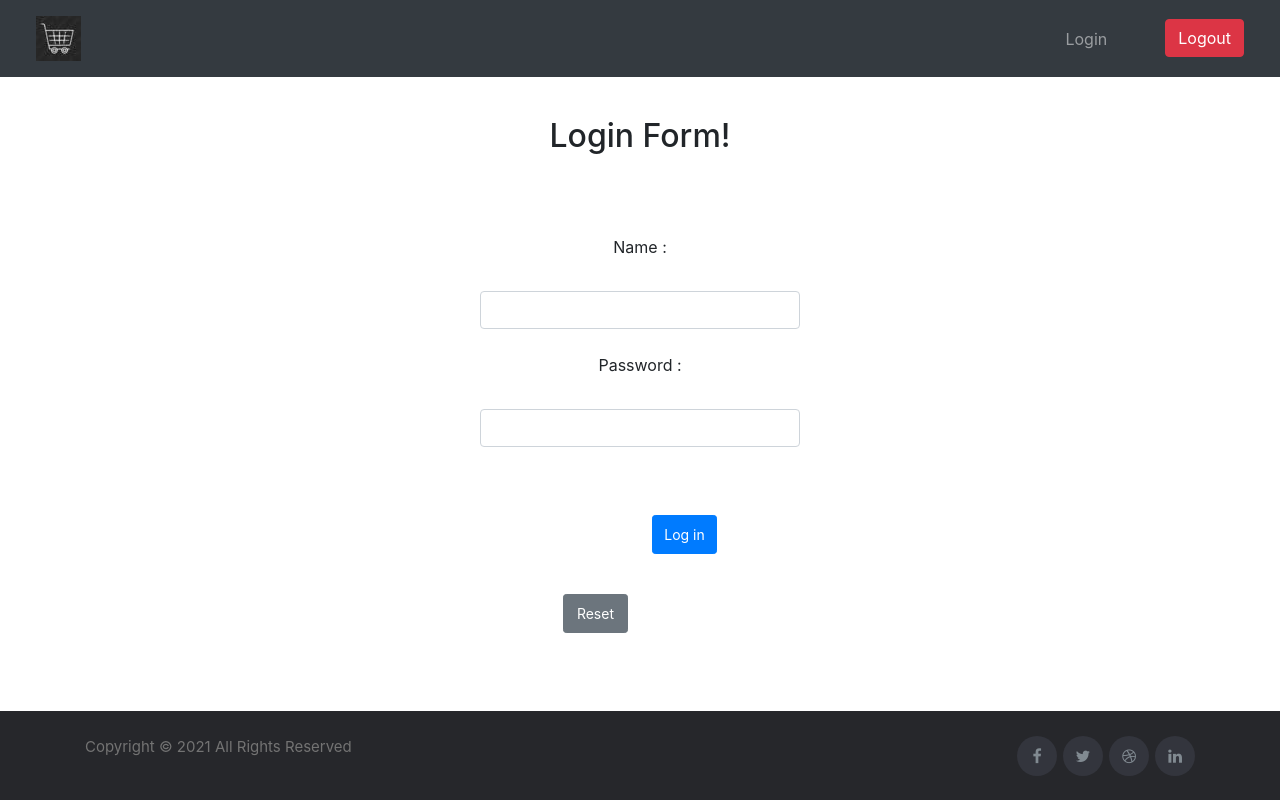
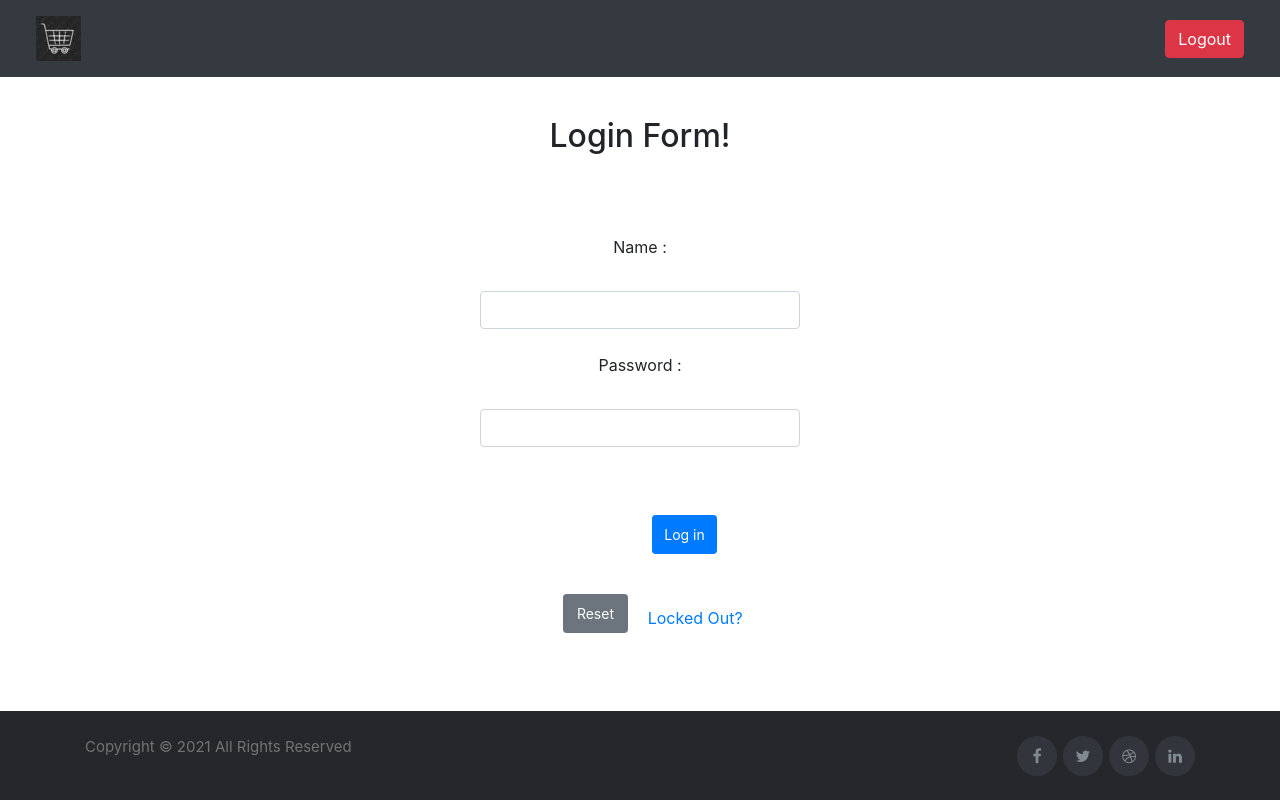
Before and after one commit to tcs-mean-stack-group22/CapstoneProjectMean, an Angular app in the folder frontEnd/angular-grocers/: page /login in a window 1280 px wide. Built offline with nearby package versions, Linux system fonts and the light colour scheme.

Commit message:
Full Navbar + Some CSS

```diff
--- a/frontEnd/angular-grocers/src/app/checkout/checkout.component.html
+++ b/frontEnd/angular-grocers/src/app/checkout/checkout.component.html
@@ -15,8 +15,8 @@
                     <th>{{i+1}}</th>
                     <td>{{p.name}}</td>
                     <td>{{p.price}}</td>
-                    <td>{{p.discount}}</td>
-                    <td> {{p.discount * p.price}}</td>
+                    <td>{{p.discount}} %</td>
+                    <td> {{disprice[i]}}</td>
             </tr>
         </tbody>
     </table>
--- a/frontEnd/angular-grocers/src/app/checkout/checkout.component.ts
+++ b/frontEnd/angular-grocers/src/app/checkout/checkout.component.ts
@@ -16,6 +16,7 @@ export class CheckoutComponent implements OnInit {
   cartArray: string[] = [];
   sum: number = 0 ;
   amount: number = 0;
+  disprice: any =  [] ;
 
   ngOnInit(): void {
     let Item = localStorage.getItem("cart")
@@ -33,6 +34,7 @@ export class CheckoutComponent implements OnInit {
     if(info != null){
       let infoArray = JSON.parse(info)
      this.amount = infoArray.amountDeposit;
+
     }
 
 
@@ -42,7 +44,7 @@ export class CheckoutComponent implements OnInit {
     this.productService.retrieveProductById(id).subscribe((result:any)=> {
       this.sum += result[0].price
       this.productList.push(result)
-      console.log("Sum " + this.sum)
+      this.disprice.push ((result[0].discount/100) * result[0].price)
     });
   }
 
--- a/frontEnd/angular-grocers/src/app/login/login.component.html
+++ b/frontEnd/angular-grocers/src/app/login/login.component.html
@@ -13,6 +13,10 @@
                 <input type="reset" class="col-4 btn btn-secondary btn-sm float-left" value="Reset">
             </form>
             <p class="text-end"> {{resultMsg}} </p>
+
+            <br>
+            <a class="nav-item nav-link" routerLink="/raiseticket" routerLinkActive="Active" style="margin-left: 50px;"
+                        >Locked Out?</a>
         </div>
     </div>
 </div>
--- a/frontEnd/angular-grocers/src/app/login/login.component.ts
+++ b/frontEnd/angular-grocers/src/app/login/login.component.ts
@@ -61,4 +61,8 @@ userArr:Array<any> = []
     });
 
   }
+
+  sendTicket(){
+    window.location.href = "http://localhost:4200/raiseticket";
+  }
 }
--- a/frontEnd/angular-grocers/src/app/navbar/navbar.component.html
+++ b/frontEnd/angular-grocers/src/app/navbar/navbar.component.html
@@ -15,7 +15,7 @@
                         >Home</a>
                 </li>
 
-                <!-- Admin Panles only-->
+                <!-- Admin Panels only-->
 
                 <li *ngIf = "isAdmin" class="nav-item">
                     <a class="nav-item nav-link" routerLink="/viewproduct" routerLinkActive="Active" style="margin-left: 50px;"
@@ -34,7 +34,7 @@
 
 
 
-                <!-- User Only Panles-->
+                <!-- User Only Panels-->
                 <li *ngIf = "isUser" class="nav-item">
                     <a class="nav-item nav-link" routerLink="/addtocart" routerLinkActive="Active" style="margin-left: 50px;"
                         >Add To Cart</a>
@@ -68,11 +68,7 @@
 
 
 
-
-
-
-
-                <!--Employe Panels Only-->
+                <!--Employee Panels Only-->
                 <li *ngIf = "isEmployee" class="nav-item">
                     <a class="nav-item nav-link" routerLink="/lockuser" routerLinkActive="Active" style="margin-left: 50px;"
                         >Lock User</a>
@@ -82,21 +78,20 @@
                         >Edit Profile</a>
                 </li>
                 <li *ngIf = "isEmployee" class="nav-item">
-                    <a *ngIf = "" class="nav-item nav-link" routerLink="/sendrequest" routerLinkActive="Active" style="margin-left: 50px;"
+                    <a  class="nav-item nav-link" routerLink="/sendrequest" routerLinkActive="Active" style="margin-left: 50px;"
                         >Send Request</a>
                 </li>
 
+                <li *ngIf = "isEmployee" class="nav-item">
+                    <a class="nav-item nav-link" routerLink="/updateorderstatus" routerLinkActive="Active" style="margin-left: 50px;"
+                        >Update Orders </a>
+                </li>
+
                 <li class="nav-item">
-                    <a class="nav-item nav-link" routerLink="/login" routerLinkActive="Active"
-                        style="margin-left: 50px;" *ngIf="!isUser">Login</a>
-                </li>
-                <li class="nav-item">
-                    <a class="btn btn-danger" routerLink="/logout" routerLinkActive="Active" style="margin-left: 50px;"
+                    <a class="btn btn-danger" routerLink="/login" routerLinkActive="Active" style="margin-left: 50px;"
                         (click)='logout()' >Logout</a>
                 </li>
             </ul>
         </div>
-
-
     </nav>
 </nav>
--- a/frontEnd/angular-grocers/src/app/navbar/navbar.component.ts
+++ b/frontEnd/angular-grocers/src/app/navbar/navbar.component.ts
@@ -57,7 +57,7 @@ export class NavbarComponent implements OnInit {
 
   }
   logout(){
-    // this.as.logout();
+    localStorage.clear();
 
   }
 
```
Also changed, not shown: frontEnd/angular-grocers/src/app/app-routing.module.ts (+7 -6 lines).
